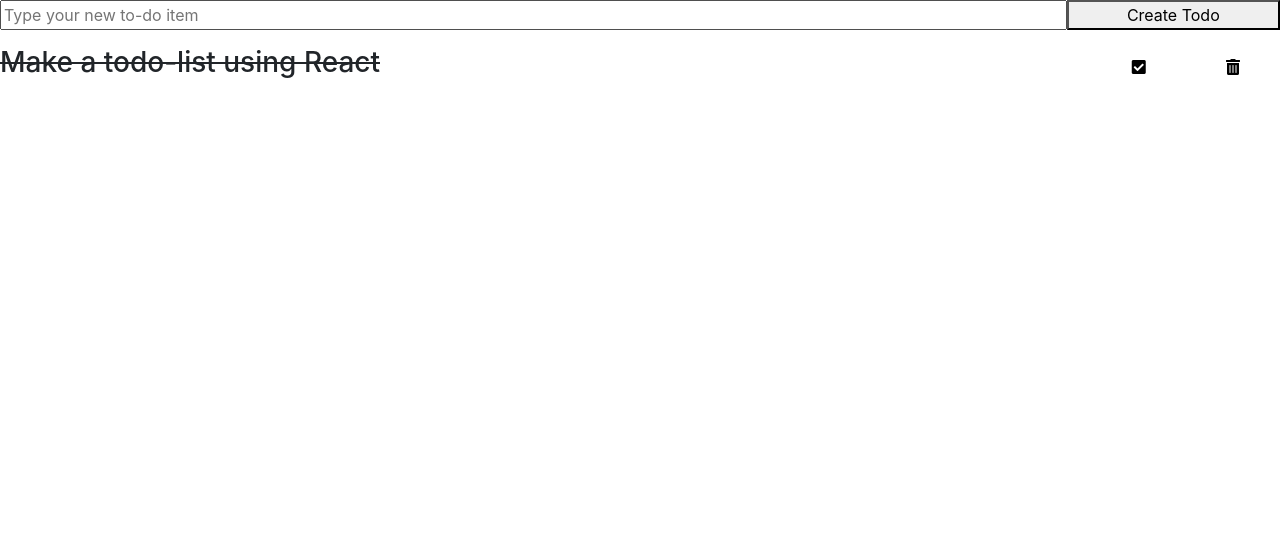
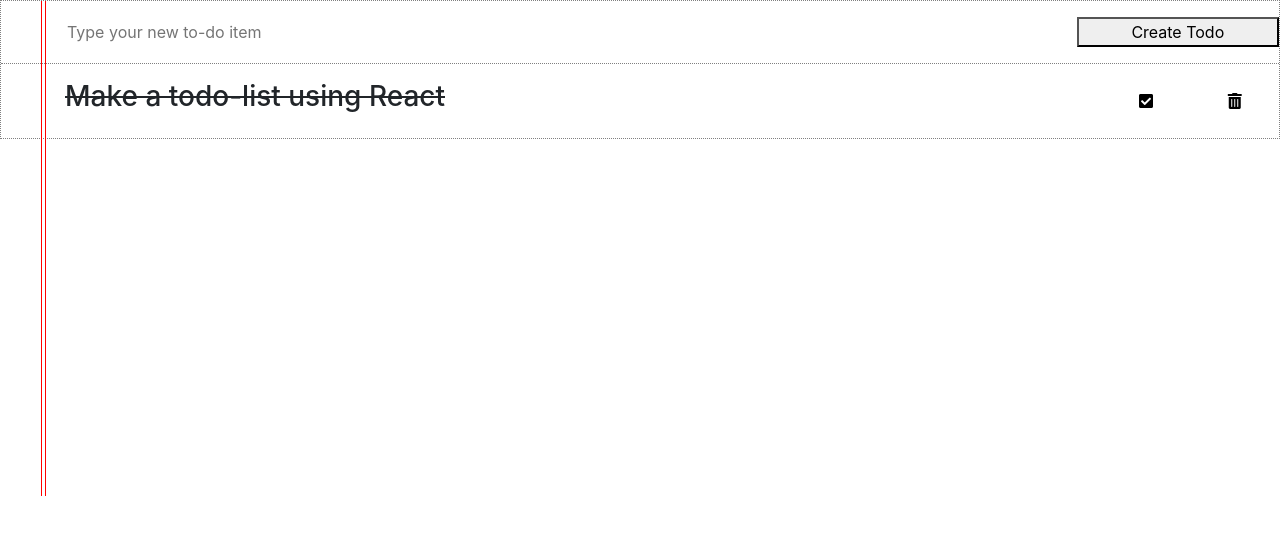
Before and after one commit to MartinAKhuu/todo-list, a React (Create React App) app: page / in a window 1280 px wide. Shown: the top 534 px of the page. Built offline with nearby package versions, Linux system fonts and the light colour scheme.

Commit message:
Updating styling to portray paper notes, breaking up stylesheet into partial scss sheets

```diff
--- a/public/index.html
+++ b/public/index.html
@@ -28,7 +28,7 @@
   </head>
   <body>
     <noscript>You need to enable JavaScript to run this app.</noscript>
-    <div id="root"></div>
+    <div id="todo-root"></div>
     <!--
       This HTML file is a template.
       If you open it directly in the browser, you will see an empty page.
--- a/src/components/TodoList.js
+++ b/src/components/TodoList.js
@@ -6,6 +6,7 @@
 
 const TodoList = ({ todos = [], onRemovePressed, onCompletedPressed }) => (
     <>
+        <div className="lines" />
         <NewTodoForm />
         <div className="todo-list">
             {todos.map((todo, i) => <TodoListItem
--- a/src/css/app.css
+++ b/src/css/app.css
@@ -1,43 +1,48 @@
-#todo-input {
-  height: 100%;
-  width: 100%;
-}
-
-#todo-submit {
-  height: 100%;
-  width: 100%;
-}
-
 .todo-item {
   padding: 1rem 0;
-}
-
+  padding-left: 4rem;
+  border-bottom: 1px dotted grey; }
+  .todo-item:last-of-type {
+    border-bottom: none; }
   .todo-item .completed {
-  text-decoration: line-through;
-}
-
-.todo-item-check {
+    text-decoration: line-through; }
+  .todo-item .todo-item-check {
     width: 100%;
     height: 100%;
     color: #000;
     background-color: #FFF;
-  border: none;
-}
-
-.todo-item-check:hover,
-.todo-item-check:focus {
-  border: 1px solid #000;
-}
-
-.todo-item-delete {
+    border: none; }
+    .todo-item .todo-item-check:hover, .todo-item .todo-item-check:focus {
+      border: 1px solid #000; }
+  .todo-item .todo-item-delete {
     width: 100%;
     height: 100%;
     color: #000;
     background-color: #FFF;
-  border: none;
-}
+    border: none; }
+    .todo-item .todo-item-delete:hover, .todo-item .todo-item-delete:focus {
+      border: 1px solid #000; }
 
-.todo-item-delete:hover,
-.todo-item-delete:focus {
-  border: 1px solid #000;
-}
+.todo-form {
+  padding: 1rem 0;
+  padding-left: 4rem;
+  border-bottom: 1px dotted grey; }
+  .todo-form #todo-input {
+    height: 100%;
+    width: 100%;
+    border: none; }
+  .todo-form #todo-submit {
+    height: 100%;
+    width: 100%; }
+
+#todo-root {
+  border: 1px dotted grey; }
+
+.lines {
+  position: absolute;
+  float: left;
+  border-left: 1px solid red;
+  border-right: 1px solid red;
+  width: 5px;
+  height: 495px;
+  margin-left: 2.5em; }
--- a/src/index.js
+++ b/src/index.js
@@ -16,7 +16,7 @@
   <Provider store={configureStore()}>
     <App />
   </Provider>,
-  document.getElementById('root')
+  document.getElementById('todo-root')
 );
 
 // If you want to start measuring performance in your app, pass a function
--- /dev/null
+++ b/src/sass/_lines.scss
@@ -0,0 +1,9 @@
+.lines {
+    position: absolute;
+    float: left;
+    border-left: 1px solid red;
+    border-right: 1px solid red;
+    width: 5px;
+    height: 495px;
+    margin-left: 2.5em;
+}
--- /dev/null
+++ b/src/sass/_todo-form.scss
@@ -0,0 +1,16 @@
+.todo-form {
+    padding: 1rem 0;
+    padding-left: 4rem;
+    border-bottom: 1px dotted grey;
+
+    #todo-input {
+        height: 100%;
+        width: 100%;
+        border: none;
+    }
+
+    #todo-submit {
+        height: 100%;
+        width: 100%;
+    }
+}
--- /dev/null
+++ b/src/sass/_todo-item.scss
@@ -0,0 +1,39 @@
+.todo-item {
+    padding: 1rem 0;
+    padding-left: 4rem;
+    border-bottom: 1px dotted grey;
+
+    &:last-of-type {
+        border-bottom: none;
+    }
+
+    .completed {
+        text-decoration: line-through;
+    }
+
+    .todo-item-check {
+        width: 100%;
+        height: 100%;
+        color: #000;
+        background-color: #FFF;
+        border: none;
+
+        &:hover,
+        &:focus {
+            border: 1px solid #000;
+        }
+    }
+
+    .todo-item-delete {
+        width: 100%;
+        height: 100%;
+        color: #000;
+        background-color: #FFF;
+        border: none;
+
+        &:hover,
+        &:focus {
+            border: 1px solid #000;
+        }
+    }
+}
--- /dev/null
+++ b/src/sass/_todo-root.scss
@@ -0,0 +1,3 @@
+#todo-root {
+    border: 1px dotted grey;
+}
--- a/src/sass/app.scss
+++ b/src/sass/app.scss
@@ -1,43 +1,4 @@
-#todo-input {
-    height: 100%;
-    width: 100%;
-}
-
-#todo-submit {
-    height: 100%;
-    width: 100%;
-}
-
-.todo-item {
-    padding: 1rem 0;
-
-    .completed {
-        text-decoration: line-through;
-    }
-}
-
-.todo-item-check {
-    width: 100%;
-    height: 100%;
-    color: #000;
-    background-color: #FFF;
-    border: none;
-
-    &:hover,
-    &:focus {
-        border: 1px solid #000;
-    }
-}
-
-.todo-item-delete {
-    width: 100%;
-    height: 100%;
-    color: #000;
-    background-color: #FFF;
-    border: none;
-
-    &:hover,
-    &:focus {
-        border: 1px solid #000;
-    }
-}
+@import 'todo-item';
+@import 'todo-form';
+@import 'todo-root';
+@import 'lines';
```
Also changed, not shown: 1 other file (tests, documents, lock files or other folders). Lines whose indentation alone changed are shown as unchanged.
